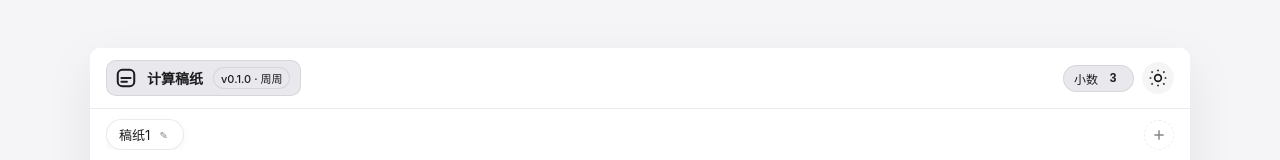
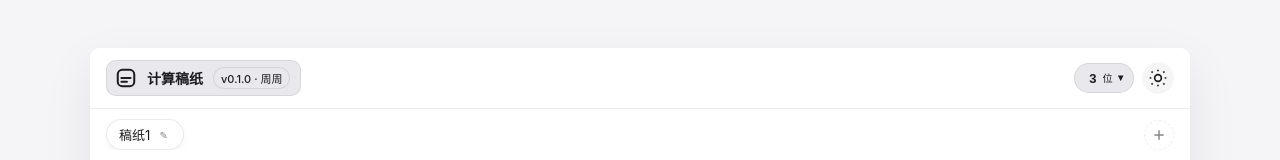
Before and after one commit to 769863269/calc-paper, a Vue app: page / in a window 1280 px wide. Shown: the top 160 px of the page. Built offline with nearby package versions, Linux system fonts and the light colour scheme.

Commit message:
修复精度选择器UI：原生select改为自定义下拉+按钮，避免标签与选项重叠

```diff
--- a/src/App.vue
+++ b/src/App.vue
@@ -15,11 +15,27 @@
         </div>
 
         <div class="header-actions">
-          <div class="precision-control" v-tip="'结果保留小数位数'">
-            <span class="precision-label">小数</span>
-            <select v-model.number="decimalPlaces" class="precision-select">
-              <option v-for="n in precisionOptions" :key="n" :value="n">{{ n }}</option>
-            </select>
+          <div class="precision-control" :class="{ open: precisionOpen }">
+            <button
+              class="precision-btn"
+              @click.stop="precisionOpen = !precisionOpen"
+              v-tip="precisionOpen ? null : '保留小数位'"
+            >
+              <span class="precision-val">{{ decimalPlaces }}</span>
+              <span class="precision-unit">位</span>
+              <span class="precision-arrow">▾</span>
+            </button>
+            <div v-if="precisionOpen" class="precision-dropdown">
+              <div
+                v-for="n in precisionOptions"
+                :key="n"
+                class="precision-option"
+                :class="{ active: decimalPlaces === n }"
+                @click.stop="setPrecision(n)"
+              >
+                {{ n }}
+              </div>
+            </div>
           </div>
           <button class="icon-btn" @click="toggleTheme" v-tip="() => theme === 'light' ? '切换暗色' : '切换亮色'">
             <svg v-if="theme === 'light'" class="i-20" viewBox="0 0 24 24" fill="none" stroke="currentColor" stroke-width="2">
@@ -686,6 +702,8 @@ const styleMenuOpen = ref(false)
 // 计算结果保留小数位数（默认 3 位，选项 0-12）
 const decimalPlaces = ref(3)
 const precisionOptions = [0, 1, 2, 3, 4, 5, 6, 8, 10, 12]
+const precisionOpen = ref(false)
+function setPrecision(n) { decimalPlaces.value = n; precisionOpen.value = false }
 const isSheetEmpty = computed(() => !currentSheet.value.lines.some(l => l.expr.trim()))
 
 const editingIndex = ref(-1)
@@ -729,16 +747,21 @@ function hideTip() {
 }
 const vTip = {
   mounted(el, binding) {
-    const getText = () => typeof binding.value === 'function' ? binding.value() : binding.value
+    const getText = () => {
+      const v = typeof binding.value === 'function' ? binding.value() : binding.value
+      return v && String(v).trim() ? String(v).trim() : ''
+    }
     const onEnter = () => {
       tipTimer = setTimeout(() => {
+        const text = getText()
+        if (!text) return
         const r = el.getBoundingClientRect()
         const center = r.left + r.width / 2
         const fitsBelow = window.innerHeight - r.bottom > 80
         const placement = fitsBelow ? 'bottom' : 'top'
         const y = placement === 'bottom' ? r.bottom + 6 : r.top - 6
         // 第一帧先按目标中心显示，让 Vue 渲染出实际宽度
-        tipState.value = { show: true, text: getText(), x: center, y, placement, arrowOffset: 0 }
+        tipState.value = { show: true, text, x: center, y, placement, arrowOffset: 0 }
         // 下一帧读取实际宽度，做整体可见性修正，并计算箭头偏移
         requestAnimationFrame(() => {
           const tipEl = document.querySelector('.tooltip')
@@ -1935,6 +1958,7 @@ function onGlobalKeydown(e) {
     return
   }
   if (e.key === 'Escape') {
+    if (precisionOpen.value) { precisionOpen.value = false; return }
     if (varPanelOpen.value) { varPanelOpen.value = false; return }
     if (helpOpen.value) { helpOpen.value = false; return }
     if (rateCard.value) { closeRateCard(); return }
@@ -1951,6 +1975,7 @@ function onGlobalKeydown(e) {
 // 行内、行内浮层（复制菜单/错误浮层）上的点击不清除
 function onDocClick(e) {
   if (e.target.closest('.calc-row, .popover')) return
+  if (precisionOpen.value && !e.target.closest('.precision-control')) precisionOpen.value = false
   focusedLine.value = -1
   latestLineIdx.value = -1 // 底部添加行产生的"最新计算行"高亮也一并取消
 }
@@ -2182,18 +2207,44 @@ body {
 }
 .header-actions { display: flex; align-items: center; gap: 8px; }
 .precision-control {
-  display: flex; align-items: center; gap: 5px;
-  background: var(--tab-bg); border: 1px solid var(--border);
-  border-radius: 100px; padding: 4px 8px 4px 10px;
-  font-size: 12px; color: var(--text-secondary); cursor: default;
-}
-.precision-label { white-space: nowrap; }
-.precision-select {
-  border: none; background: transparent; color: var(--text);
-  font-size: 12px; font-weight: 600; outline: none; cursor: pointer;
-  padding-right: 2px; appearance: none;
-  text-align: center; min-width: 22px;
-}
+  position: relative;
+  display: flex; align-items: center;
+}
+.precision-btn {
+  display: flex; align-items: center; gap: 3px;
+  height: 30px; padding: 0 10px 0 12px;
+  background: var(--tab-bg); color: var(--text);
+  border: 1px solid var(--border); border-radius: 100px;
+  font-size: 13px; font-weight: 600; line-height: 1;
+  cursor: pointer; outline: none; user-select: none;
+  transition: background .15s, border-color .15s, box-shadow .15s;
+}
+.precision-btn:hover { background: var(--focus-bg); border-color: var(--border); }
+.precision-control.open .precision-btn,
+.precision-btn:active { background: var(--tab-active-bg); }
+.precision-val { min-width: 12px; text-align: center; }
+.precision-unit { font-size: 11px; color: var(--text-secondary); font-weight: 500; transform: scale(.92); }
+.precision-arrow { font-size: 10px; color: var(--text-secondary); margin-left: 2px; transition: transform .2s; }
+.precision-control.open .precision-arrow { transform: rotate(180deg); }
+.precision-dropdown {
+  position: absolute; top: calc(100% + 6px); right: 0;
+  min-width: 64px; max-height: 240px; overflow-y: auto;
+  background: var(--card); border: 1px solid var(--border);
+  border-radius: var(--radius); box-shadow: 0 10px 30px rgba(0,0,0,.14);
+  z-index: 50; padding: 4px;
+  scrollbar-width: thin;
+}
+.precision-dropdown::-webkit-scrollbar { width: 6px; }
+.precision-dropdown::-webkit-scrollbar-thumb { background: rgba(128,128,128,.35); border-radius: 3px; }
+.precision-option {
+  display: flex; align-items: center; justify-content: center;
+  height: 28px; padding: 0 10px;
+  border-radius: var(--radius-sm); font-size: 13px; font-weight: 500;
+  color: var(--text); cursor: pointer; transition: background .12s;
+}
+.precision-option:hover { background: var(--focus-bg); }
+.precision-option.active { background: var(--accent); color: #fff; }
+[data-theme="dark"] .precision-option.active { color: #1d1d1f; }
 .icon-btn {
   width: 32px; height: 32px; border: none; border-radius: 50%;
   background: var(--tool-bg); color: var(--text); cursor: pointer;
```
